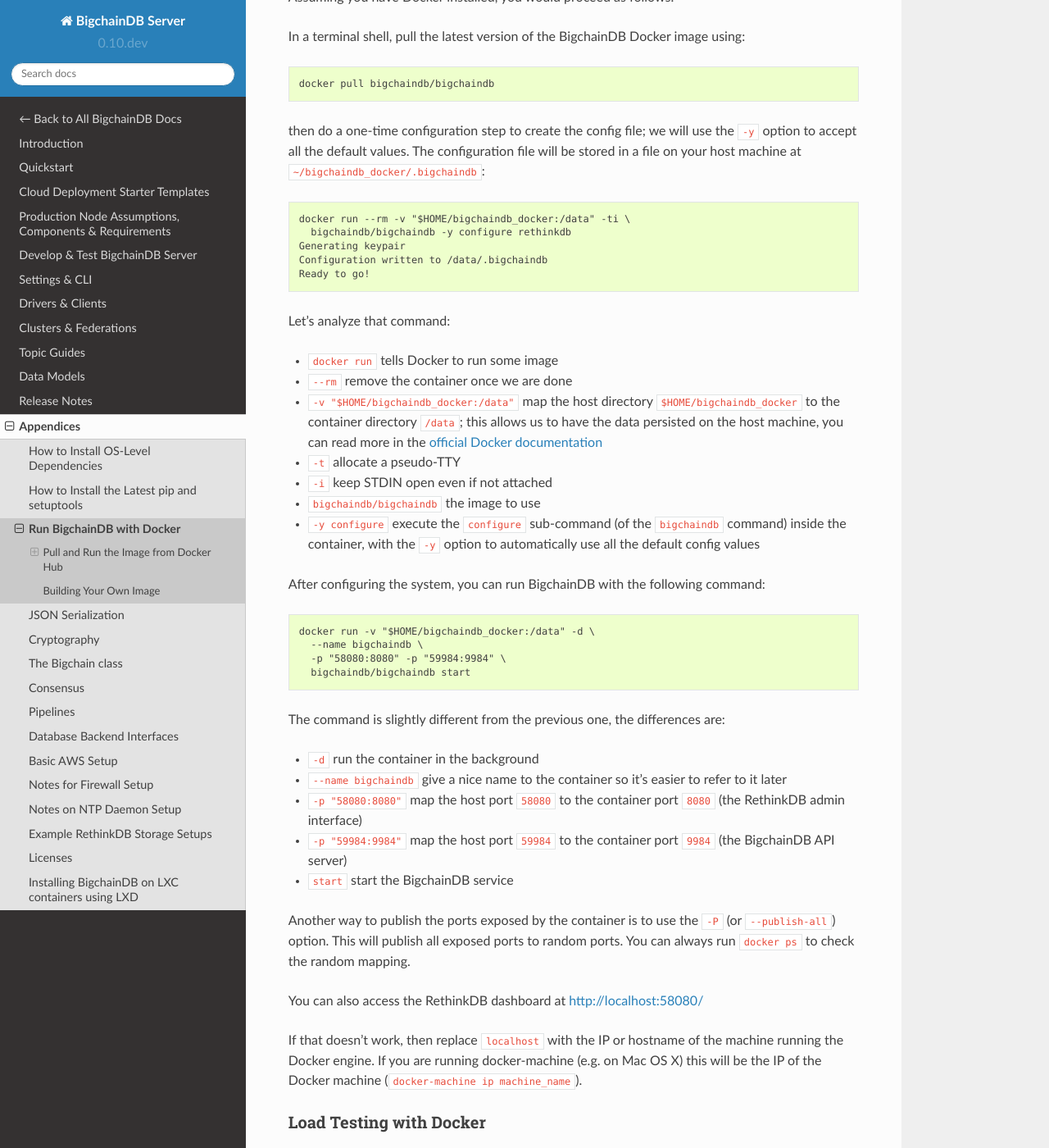
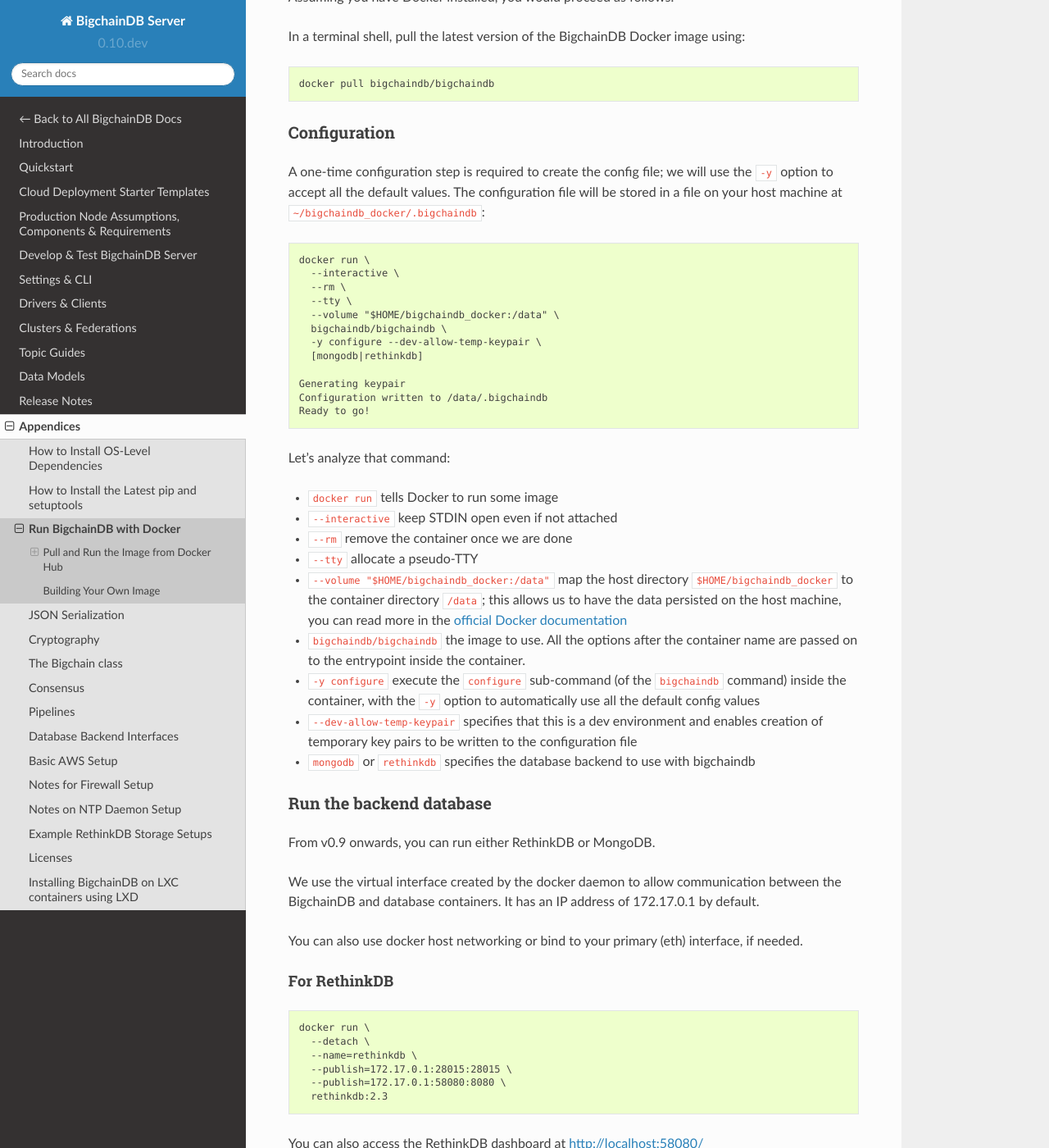
Before and after one commit to bigchaindb/bigchaindb, a Sphinx documentation site: the page built from docs/server/source/appendices/run-with-docker.md, in a window 1280 px wide and 1400 px high, scrolled down 377 px. Shown: the whole window at 82% size. Built offline with Sphinx 7.4.7 and the Read the Docs theme 2.0.0, drawn with Linux system fonts in a browser that asks for light colours; pages that are not in the unit, such as notebooks, are missing from menus; some of the changed text lies outside the part shown.

Commit message:
Decouple backend DB and BigchainDB

````diff
--- a/docs/server/source/appendices/run-with-docker.md
+++ b/docs/server/source/appendices/run-with-docker.md
@@ -15,13 +15,21 @@
 docker pull bigchaindb/bigchaindb
 ```
 
-then do a one-time configuration step to create the config file; we will use
+### Configuration
+A one-time configuration step is required to create the config file; we will use
 the `-y` option to accept all the default values. The configuration file will
 be stored in a file on your host machine at `~/bigchaindb_docker/.bigchaindb`:
 
 ```text
-docker run --rm -v "$HOME/bigchaindb_docker:/data" -ti \
-  bigchaindb/bigchaindb -y configure rethinkdb
+docker run \
+  --interactive \
+  --rm \
+  --tty \
+  --volume "$HOME/bigchaindb_docker:/data" \
+  bigchaindb/bigchaindb \
+  -y configure --dev-allow-temp-keypair \
+  [mongodb|rethinkdb]
+
 Generating keypair
 Configuration written to /data/.bigchaindb
 Ready to go!
@@ -30,44 +38,83 @@
 Let's analyze that command:
 
 * `docker run` tells Docker to run some image
+* `--interactive` keep STDIN open even if not attached
 * `--rm` remove the container once we are done
-* `-v "$HOME/bigchaindb_docker:/data"` map the host directory
+* `--tty` allocate a pseudo-TTY
+* `--volume "$HOME/bigchaindb_docker:/data"` map the host directory
  `$HOME/bigchaindb_docker` to the container directory `/data`;
  this allows us to have the data persisted on the host machine,
  you can read more in the [official Docker
  documentation](https://docs.docker.com/engine/tutorials/dockervolumes/#/mount-a-host-directory-as-a-data-volume)
-* `-t` allocate a pseudo-TTY
-* `-i` keep STDIN open even if not attached
-* `bigchaindb/bigchaindb` the image to use
-* `-y configure` execute the `configure` sub-command (of the `bigchaindb` command) inside the container, with the `-y` option to automatically use all the default config values
+* `bigchaindb/bigchaindb` the image to use. All the options after the container name are passed on to the entrypoint inside the container.
+* `-y configure` execute the `configure` sub-command (of the `bigchaindb`
+ command) inside the container, with the `-y` option to automatically use all the default config values
+* `--dev-allow-temp-keypair` specifies that this is a dev environment and
+  enables creation of temporary key pairs to be written to the configuration
+  file
+* `mongodb` or `rethinkdb` specifies the database backend to use with bigchaindb
 
 
-After configuring the system, you can run BigchainDB with the following command:
+### Run the backend database
+From v0.9 onwards, you can run either RethinkDB or MongoDB.
+
+We use the virtual interface created by the docker daemon to allow
+communication between the BigchainDB and database containers.
+It has an IP address of 172.17.0.1 by default.
+
+You can also use docker host networking or bind to your primary (eth)
+ interface, if needed.
+
+#### For RethinkDB
 
 ```text
-docker run -v "$HOME/bigchaindb_docker:/data" -d \
-  --name bigchaindb \
-  -p "58080:8080" -p "59984:9984" \
-  bigchaindb/bigchaindb start
+docker run \
+  --detach \
+  --name=rethinkdb \
+  --publish=172.17.0.1:28015:28015 \
+  --publish=172.17.0.1:58080:8080 \
+  rethinkdb:2.3
+```
+
+
+You can also access the RethinkDB dashboard at
+[http://localhost:58080/](http://localhost:58080/)
+
+
+#### For MongoDB
+
+```text
+docker run \
+  --detach \
+  --name=mongodb \
+  --publish=172.17.0.1:27017:27017 \
+  mongo:3.4.1 --replSet=bigchain-rs
+```
+
+### Run BigchainDB
+
+```text
+docker run \
+  --detach \
+  --name=bigchaindb \
+  --publish=59984:9984 \
+  --volume=$HOME/bigchaindb_docker:/data \
+  bigchaindb/bigchaindb \
+  start
 ```
 
 The command is slightly different from the previous one, the differences are:
 
-* `-d` run the container in the background
+* `--detach` run the container in the background
 * `--name bigchaindb` give a nice name to the container so it's easier to
  refer to it later
-* `-p "58080:8080"` map the host port `58080` to the container port `8080`
- (the RethinkDB admin interface)
-* `-p "59984:9984"` map the host port `59984` to the container port `9984`
+* `--publish "59984:9984"` map the host port `59984` to the container port `9984`
  (the BigchainDB API server)
 * `start` start the BigchainDB service
 
 Another way to publish the ports exposed by the container is to use the `-P` (or
 `--publish-all`) option. This will publish all exposed ports to random ports. You can
 always run `docker ps` to check the random mapping.
-
-You can also access the RethinkDB dashboard at
-[http://localhost:58080/](http://localhost:58080/)
 
 If that doesn't work, then replace `localhost` with the IP or hostname of the
 machine running the Docker engine. If you are running docker-machine (e.g. on
@@ -89,10 +136,13 @@
 You can load test the BigchainDB running in that container by running the `bigchaindb load` command in a second container:
 
 ```text
-docker run --rm -v "$HOME/bigchaindb_docker:/data" \
-  -e BIGCHAINDB_DATABASE_HOST=bigchaindb \
+docker run \
+  --env BIGCHAINDB_DATABASE_HOST=bigchaindb \
   --link bigchaindb \
-  bigchaindb/bigchaindb load
+  --rm \
+  --volume "$HOME/bigchaindb_docker:/data" \
+  bigchaindb/bigchaindb \
+  load
 ```
 
 Note the `--link` option to link to the first container (named `bigchaindb`).
````
Also changed, not shown: 1 other file.
